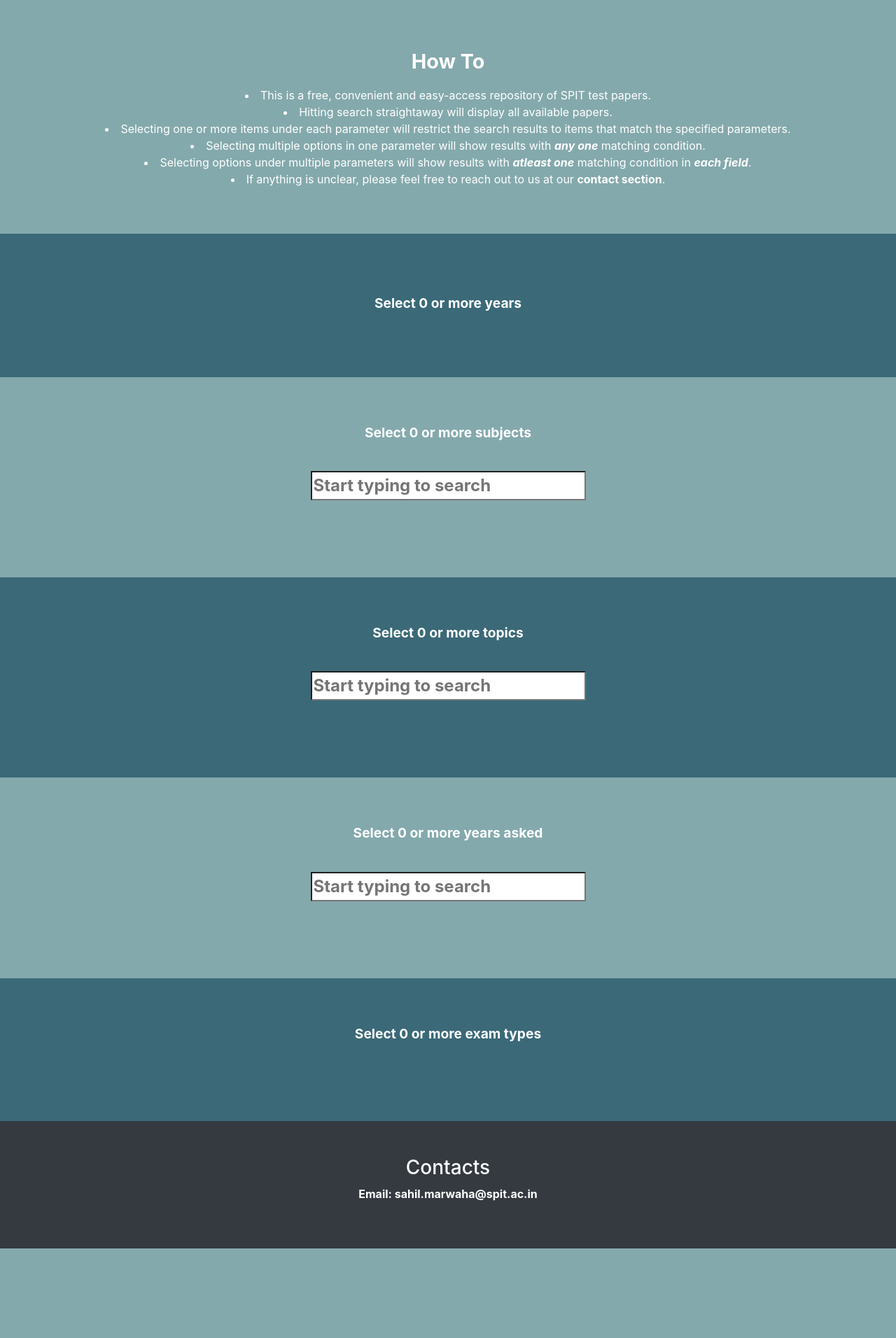
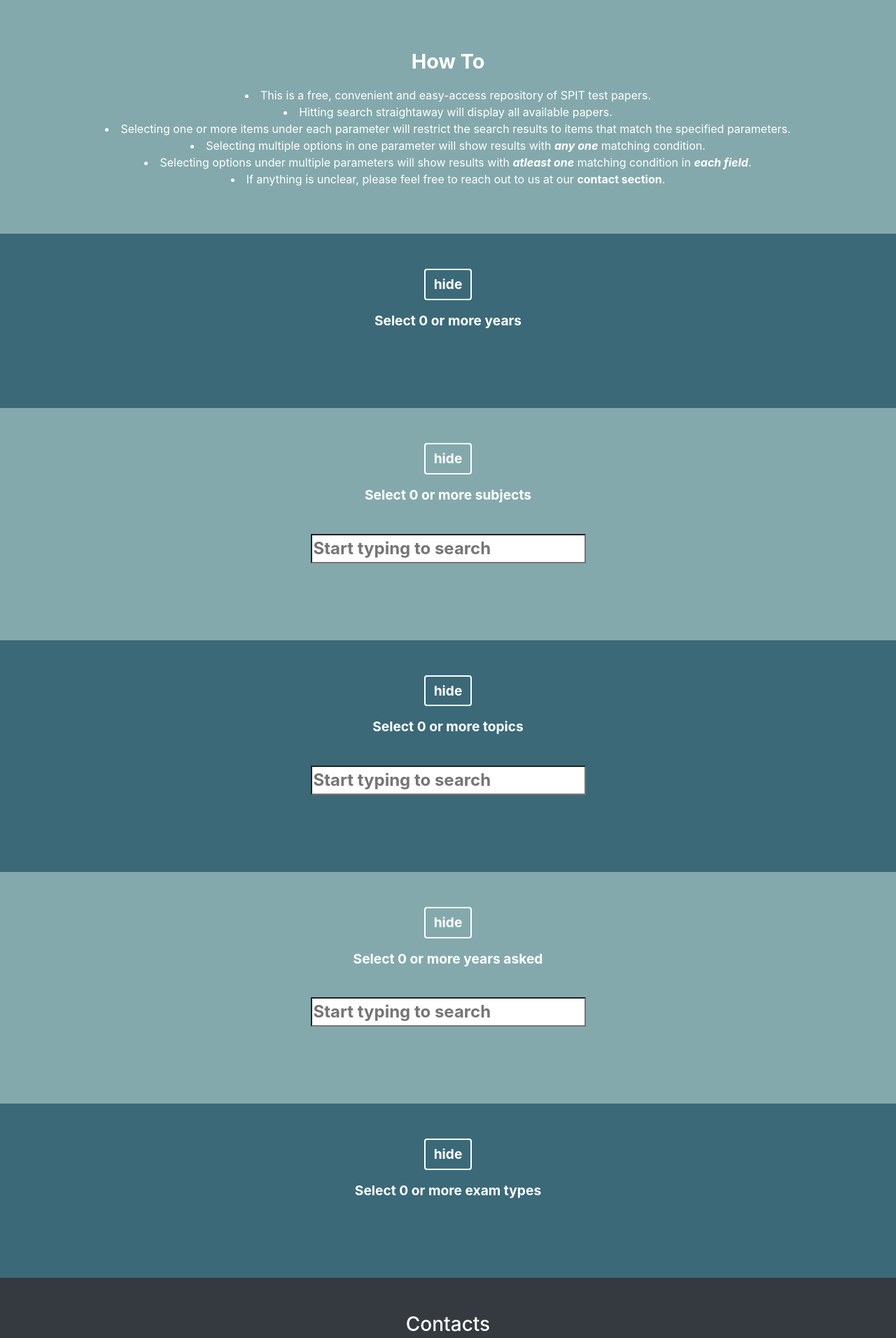
Before and after one commit to sahil27301/freespace, a PHP site: page / in a window 1280 px wide. Shown: the part 263-2175 px from the top of the page at 70% size. Before the commit the page ends 2047 px from the top, so only its background shows below. Run offline with PHP 8.4, Linux system fonts and the light colour scheme; data that the repository does not hold is empty.

Commit message:
Added a hide feature

```diff
--- a/index.js
+++ b/index.js
@@ -99,3 +99,13 @@ document.querySelector(".topicSearch").addEventListener("input", function(){
     }
   });
 });
+
+$(".hide").mousedown(function(){
+  if ($(this).text()=="hide") {
+    $(this).parent().children(".row, input").hide(700);
+    $(this).text("show");
+  }else {
+    $(this).parent().children(".row, input").show(700);
+    $(this).text("hide");
+  }
+});
--- a/index.php
+++ b/index.php
@@ -58,8 +58,9 @@
       </ul>
     </div>
     <div class="year container-fluid" id="year">
+      <button type="button" class="btn hide">hide</button>
+      <p class="prompt col-12">Select 0 or more years</p>
       <div class="row">
-        <p class="prompt col-12">Select 0 or more years</p>
           <?php
           $server = "localhost";
           $username = "root";
@@ -94,6 +95,7 @@
       $r=mysqli_query($conn,$sql);
     ?>
     <div class="subject container-fluid" id="subject">
+      <button type="button" class="btn hide">hide</button>
       <p class="prompt">Select 0 or more subjects</p>
       <input type="text" placeholder="Start typing to search" class="subjectSearch">
       <div class="row">
@@ -113,6 +115,7 @@
       mysqli_close($conn);
     ?>
     <div class="topics container-fluid" id="topics">
+      <button type="button" class="btn hide">hide</button>
       <p class="prompt">Select 0 or more topics</p>
       <input type="text" placeholder="Start typing to search" class="topicSearch">
       <div class="row">
@@ -137,6 +140,7 @@
       </div>
     </div>
     <div class="dateAsked container-fluid" id="dateAsked">
+      <button type="button" class="btn hide">hide</button>
       <p class="prompt">Select 0 or more years asked</p>
       <input type="text" placeholder="Start typing to search" class="dateSearch">
       <div class="row">
@@ -161,6 +165,7 @@
       </div>
     </div>
     <div class="examType container-fluid" id="examType">
+      <button type="button" class="btn hide">hide</button>
       <p class="prompt">Select 0 or more exam types</p>
       <div class="row">
           <?php
--- a/styles.css
+++ b/styles.css
@@ -34,6 +34,26 @@ body {
   padding: 20px;
 }
 
+.hide {
+  display: inline-block;
+  outline: none;
+  border-width: 2px;
+  border-color: white;
+  font-size: 120%;
+  color: white;
+  font-weight: bold;
+}
+
+.hide:hover {
+  background-color: white;
+  color:black;
+}
+
+.hide:focus {
+  outline: none;
+  box-shadow: none;
+}
+
 .year {
   background-color: #3b6978;
   padding: 50px 0 50px 0;
@@ -65,6 +85,7 @@ body {
 
 .button:hover {
   background-color: white;
+  color:black;
 }
 
 
```
